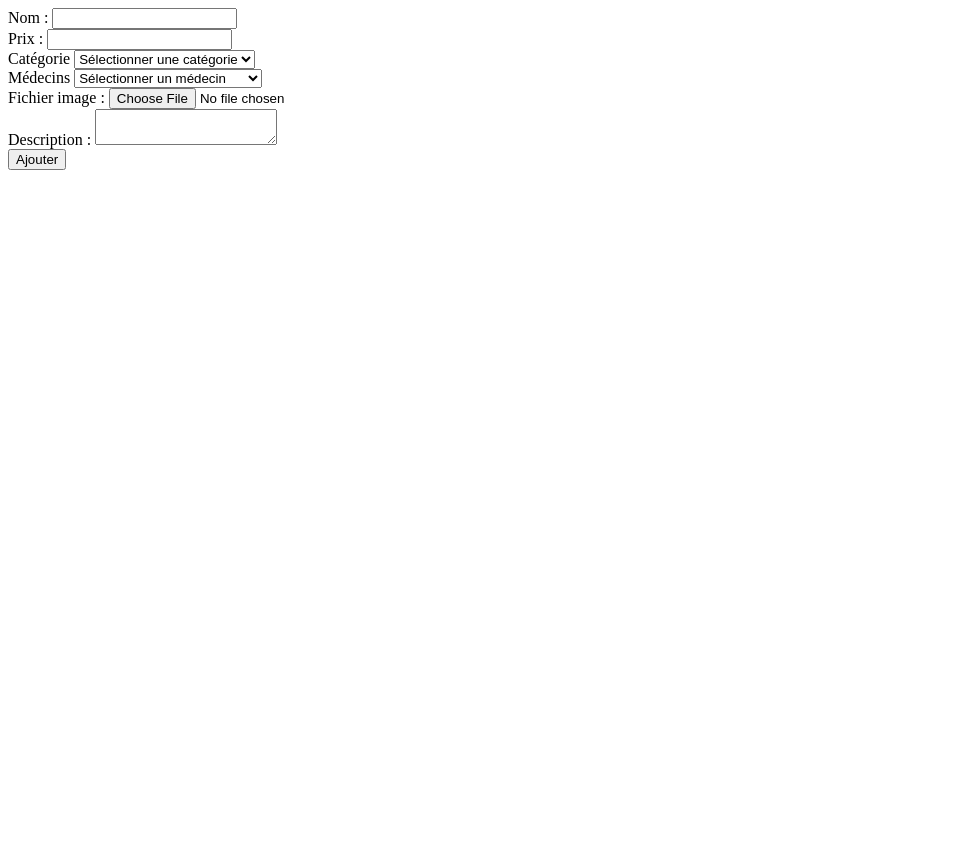
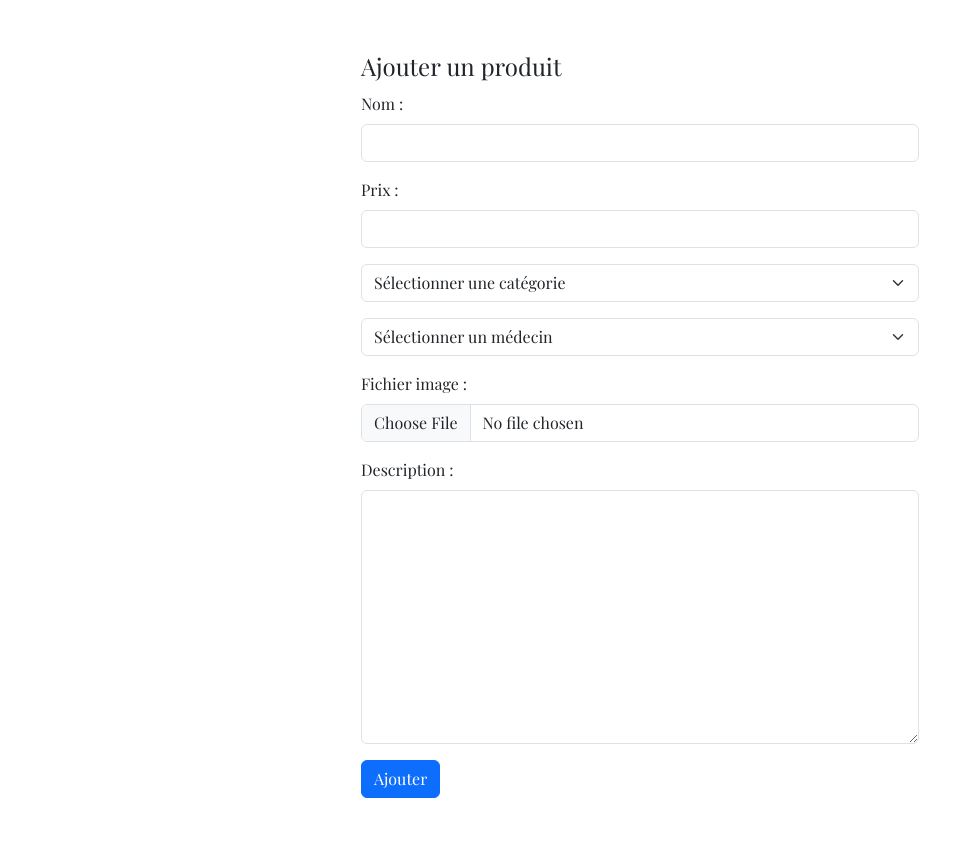
Before and after one commit to gpuberos/wonderland_pharma, a PHP site: page /add.php in a window 1280 px wide. Shown: the whole page, without its empty margins (0-974 px from the left). Before the commit the page ends 170 px from the top, so only its background shows below. Run offline with PHP 8.4, Linux system fonts and the light colour scheme; data comes from the database, SQL or seed files in the repository; some web fonts are replaced.

Commit message:
add: add bootstrap form for add product

```diff
--- a/add.php
+++ b/add.php
@@ -1,4 +1,7 @@
 <?php
+
+// @TODO! - Créer Backoffice et intégrer la page ajout dans /admin/
+
 require_once __DIR__ . '/config/path.cfg.php';
 require_once __DIR__ . '/config/database.cfg.php';
 require_once __DIR__ . '/function/database.fn.php';
@@ -92,14 +95,51 @@ if ($_SERVER['REQUEST_METHOD'] === 'POST') {
         echo "Erreur lors de l'ajout du produit : " . $e->getMessage();
     }
 }
+
 ?>
 
+<!DOCTYPE html>
+<html lang="fr">
 
-<form action="#" method="POST">
-    <label for="productName">Nom : </label> <input type="text" name="product_name" id="productName"><br>
-    <label for="productPrice">Prix : </label><input type="number" name="product_price" id="productPrice"><br>
-    <div class="form-floating">
-        <label for="productCategory" class="visually-hidden">Catégorie</label>
+<head>
+    <meta charset="UTF-8">
+    <meta name="viewport" content="width=device-width, initial-scale=1.0">
+
+    <!-- Bootstrap Libraries -->
+    <link href="https://cdn.jsdelivr.net/npm/bootstrap@5.3.2/dist/css/bootstrap.min.css" rel="stylesheet" integrity="sha384-T3c6CoIi6uLrA9TneNEoa7RxnatzjcDSCmG1MXxSR1GAsXEV/Dwwykc2MPK8M2HN" crossorigin="anonymous">
+    <script defer src="https://cdn.jsdelivr.net/npm/bootstrap@5.3.2/dist/js/bootstrap.bundle.min.js" integrity="sha384-C6RzsynM9kWDrMNeT87bh95OGNyZPhcTNXj1NW7RuBCsyN/o0jlpcV8Qyq46cDfL" crossorigin="anonymous"></script>
+
+    <!-- CSS Custom -->
+    <link rel="stylesheet" href="<?= CSS_PATH ?>/styles.css">
+
+    <title>Back Office : Ajout de produits</title>
+</head>
+
+<body class="d-flex flex-column vh-100">
+
+    <main class="flex-grow-1 py-4">
+        <div class="container py-4">
+            <form action="#" method="POST" class="col-6 mx-auto">
+                <fieldset>
+                    <legend>Ajouter un produit</legend>
+                    <div class="row mb-3">
+                        <div class="col">
+                            <label for="productName" class="form-label">Nom : </label>
+                            <input type="text" name="product_name" id="productName" class="form-control">
+                        </div>
+                    </div>
+
+                    <div class="row mb-3">
+                        <div class="col">
+                            <label for="productPrice" class="form-label">Prix : </label>
+                            <input type="number" name="product_price" id="productPrice" class="form-control">
+                        </div>
+                    </div>
+
+                    <div class="row mb-3">
+                        <div class="col">
+
+                            <label for="productCategory" class="form-label visually-hidden">Catégorie</label>
                             <select class="form-select" id="productCategory" name="product_category_id" aria-label="Sélection de la catégorie">
                                 <option selected>Sélectionner une catégorie</option>
                                 <?php foreach ($productCategories as $row) : ?>
@@ -107,8 +147,11 @@ if ($_SERVER['REQUEST_METHOD'] === 'POST') {
                                 <?php endforeach; ?>
                             </select>
                         </div>
-    <div class="form-floating">
-        <label for="doctor" class="visually-hidden">Médecins</label>
+                    </div>
+
+                    <div class="row mb-3">
+                        <div class="col">
+                            <label for="doctor" class="form-label visually-hidden">Médecins</label>
                             <select class="form-select" id="doctor" name="doctor_id" aria-label="Sélection du médecin">
                                 <option selected>Sélectionner un médecin</option>
                                 <?php foreach ($doctors as $row) : ?>
@@ -116,7 +159,31 @@ if ($_SERVER['REQUEST_METHOD'] === 'POST') {
                                 <?php endforeach; ?>
                             </select>
                         </div>
-    <label for="productPathImg">Fichier image : </label><input type="file" name="product_path_img" id="productPathImg"><br>
-    <label for="productDesc">Description : </label><textarea name="product_description" id="productDesc"></textarea><br>
-    <input type="submit" name="submitProduct" value="Ajouter">
+                    </div>
+
+                    <div class="row mb-3">
+                        <div class="col">
+                            <label for="productPathImg" class="form-label">Fichier image : </label>
+                            <input type="file" name="product_path_img" id="productPathImg" class="form-control">
+                        </div>
+                    </div>
+
+                    <div class="row mb-3">
+                        <div class="col">
+                            <label for="productDesc" class="form-label">Description : </label>
+                            <textarea name="product_description" id="productDesc" class="form-control" rows="10"></textarea>
+                        </div>
+                    </div>
+
+                    <div class="row mb-3">
+                        <div class="col">
+                            <input type="submit" name="submitProduct" value="Ajouter" class="btn btn-primary">
+                        </div>
+                    </div>
+                </fieldset>
             </form>
+        </div>
+
+    </main>
+</body>
+</html>
```
Lines whose indentation alone changed are shown as unchanged.
